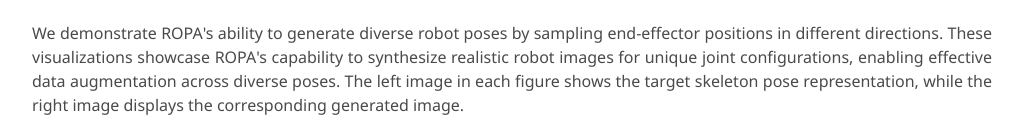
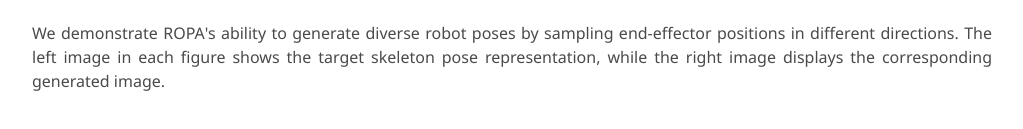
Before and after one commit to ropaaug/ropaaug.github.io, a plain HTML site: page index.html in a window 1280 px wide. Shown: the part 2450-2579 px from the top of the page, without its empty margins (128-1151 px from the left). Drawn offline with nearby package versions, Linux system fonts and the light colour scheme; some icons are missing; a web font is replaced by a local one.

Commit message:
Fixed typo

```diff
--- a/index.html
+++ b/index.html
@@ -166,8 +166,7 @@
             observations of novel robot poses from a single camera viewpoint.
             Our approach simultaneously generates corresponding joint-
             space action labels while employing constrained optimization
-            to enforce physical consistency through appropriate gripper-to-
-            object contact constraints in bimanual scenarios. We evaluate our
+            to enforce physical consistency through appropriate gripper-to-object contact constraints in bimanual scenarios. We evaluate our
             method on 5 simulated and 3 real-world tasks. Our results across
             2625 simulation trials and 300 real-world trials demonstrate that
             <span class="dnerf">ROPA</span> outperforms baselines and ablations, showing its potential
@@ -216,8 +215,7 @@
         <h2 class="title is-3">Random Pose Generation</h2>
         <div class="content has-text-justified">
           <p>
-            We demonstrate <span class="dnerf">ROPA</span>'s ability to generate diverse robot poses by sampling end-effector positions in different directions.
-            These visualizations showcase <span class="dnerf">ROPA</span>'s capability to synthesize realistic robot images for unique joint configurations, enabling effective data augmentation across diverse poses. The left image in each figure shows the target skeleton pose representation, while the right image displays the corresponding generated image.
+            We demonstrate <span class="dnerf">ROPA</span>'s ability to generate diverse robot poses by sampling end-effector positions in different directions. The left image in each figure shows the target skeleton pose representation, while the right image displays the corresponding generated image.
           </p>
         </div>
 
```
